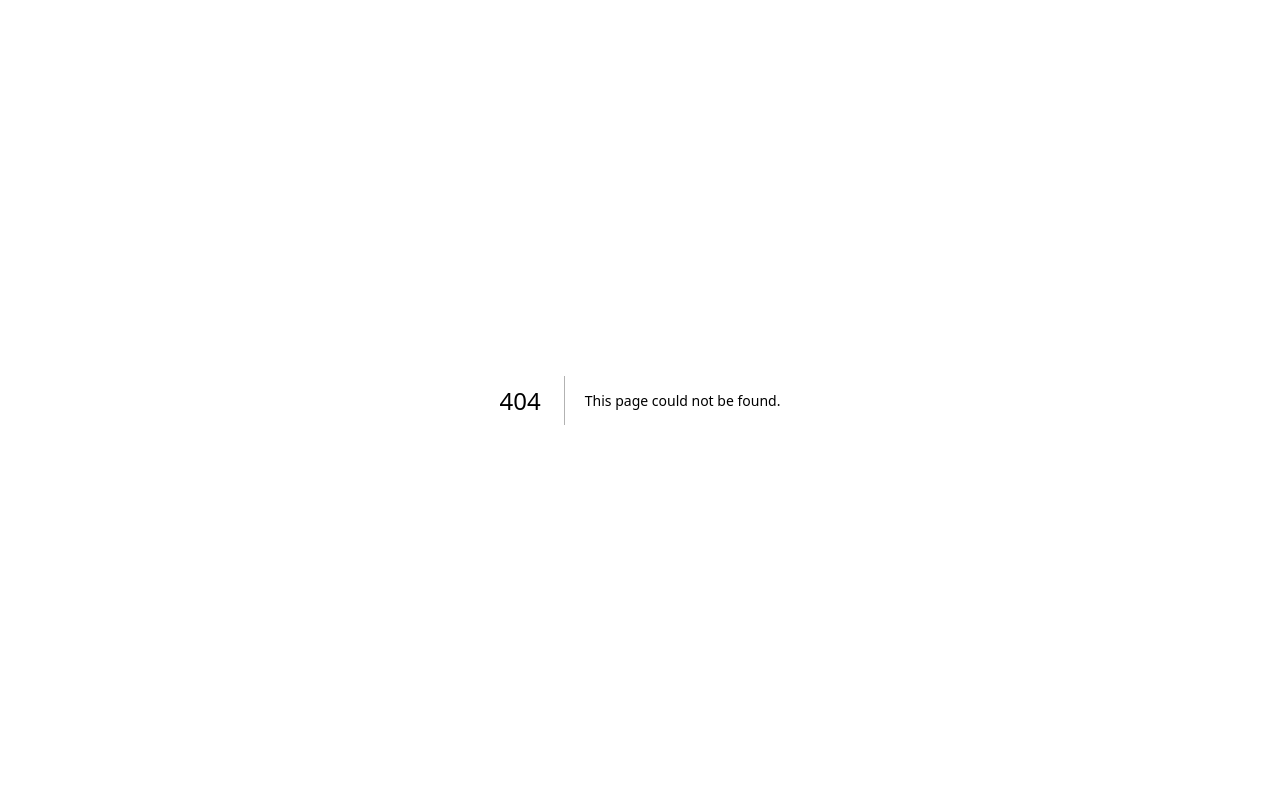
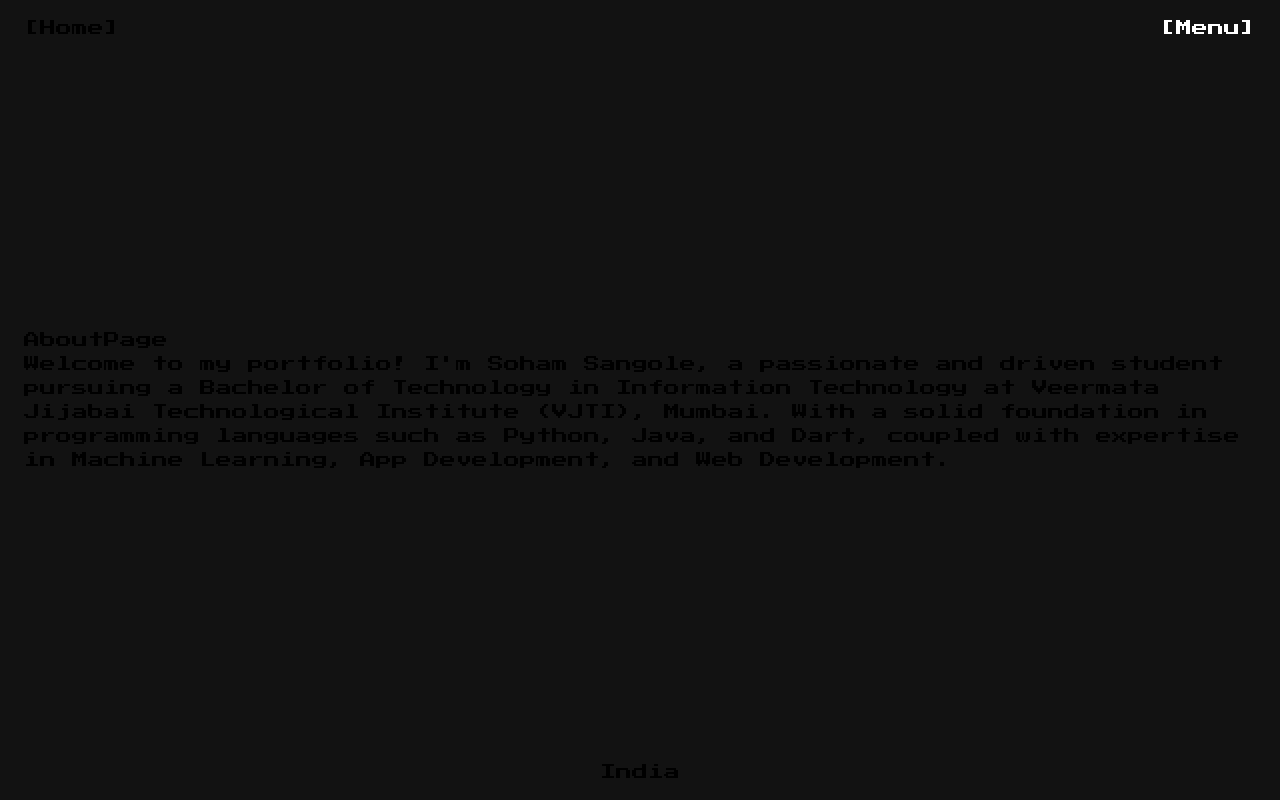
Before and after one commit to sohamsangole/portfolio-website, a Next.js app: page /about in a window 1280 px wide. Before the commit this address had no page. Built offline with nearby package versions, Linux system fonts and the light colour scheme.

Commit message:
Added 1 route and made few buttons functional

```diff
--- /dev/null
+++ b/src/app/about/page.js
@@ -0,0 +1,24 @@
+/* eslint-disable react/no-unescaped-entities */
+"use client";
+import React from 'react'
+import DropDownMenu from '../components/DropDownMenu'
+
+const AboutPage = () => {
+    return (
+        <main className={`bg-[#121212] px-6 py-4 h-screen flex flex-col justify-between`} >
+            <div className="flex justify-between">
+                <button onClick={() => window.location.href = "/"}>[Home]</button>
+                <DropDownMenu />
+            </div>
+            <div className="justify-between">
+                <h1>AboutPage</h1>
+                <p>Welcome to my portfolio! I'm Soham Sangole, a passionate and driven student pursuing a Bachelor of Technology in Information Technology at Veermata Jijabai Technological Institute (VJTI), Mumbai. With a solid foundation in programming languages such as Python, Java, and Dart, coupled with expertise in Machine Learning, App Development, and Web Development.</p>
+            </div>
+            <div className="flex items-center justify-center ">
+                <h1>India</h1>
+            </div>
+        </main>
+    )
+}
+
+export default AboutPage
--- a/src/app/components/DropDownMenu.jsx
+++ b/src/app/components/DropDownMenu.jsx
@@ -7,13 +7,14 @@ const DropDownMenu = () => {
             <Menu.Button className="text-white hover:text-red-500 duration-1000">[Menu]</Menu.Button>
             <Menu.Items className="absolute right-0 mt-4 bg-[#201e1e] rounded-md shadow-lg origin-top-right ring-1 ring-black ring-opacity-5 focus:outline-none">
                 <Menu.Item>
-                    <h1 className="block px-4 py-2 text-sm text-white hover:text-red-500 duration-1000">Projects</h1>
+                    <button className="block px-4 py-2 text-sm text-white hover:text-red-500 duration-1000" onClick={() => window.location.href = "/"}>Projects</button>
                 </Menu.Item>
                 <Menu.Item>
-                    <h1 className="block px-4 py-2 text-smtext-white hover:text-red-500 duration-1000">Github</h1>
+                    <button className="block px-4 py-2 text-sm text-white hover:text-red-500 duration-1000" onClick={() => window.location.href = "https://github.com/sohamsangole"}>GitHub</button>
+
                 </Menu.Item>
                 <Menu.Item>
-                    <h1 className="block px-4 py-2 text-smtext-white hover:text-red-500 duration-1000">LinkedIn</h1>
+                    <button className="block px-4 py-2 text-sm text-white hover:text-red-500 duration-1000" onClick={() => window.location.href = "https://www.linkedin.com/in/sohamsangole/"}>LinkedIn</button>
                 </Menu.Item>
             </Menu.Items>
         </Menu>
--- a/src/app/components/HeroSection.jsx
+++ b/src/app/components/HeroSection.jsx
@@ -9,7 +9,7 @@ const HeroSection = () => {
                     <p className="text-white text-lg lg:text-xl">I am a third year IT Student</p>
                     <div className=' self-center'>
                         <button className='py-3 mr-4 text-white mt-4 hover:text-red-500 duration-1000'>[View CV]</button>
-                        <button className='py-3 mr-4 text-white mt-4 hover:text-red-500 duration-1000'>[About]</button>
+                        <button onClick={() => window.location.href = "/about"} className='py-3 mr-4 text-white mt-4 hover:text-red-500 duration-1000'>[About]</button>
                     </div>
                 </div>
             </div>
```
